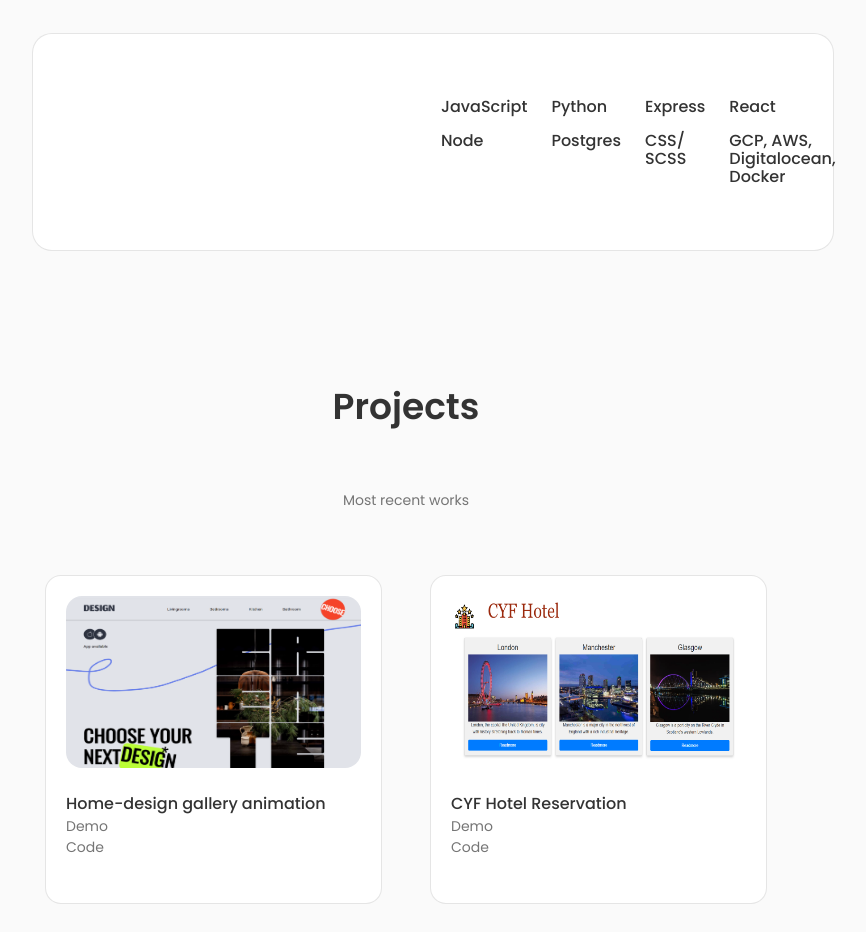
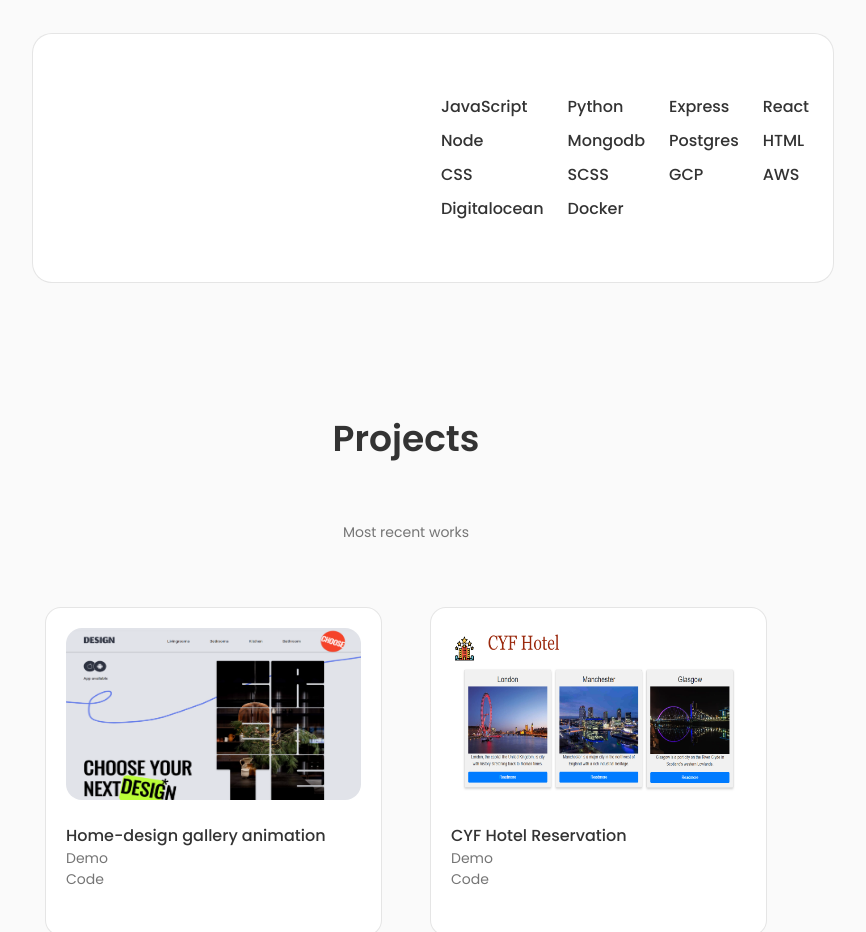
Before and after one commit to Meronggk/meron-portfolio, a React (Create React App) app: page / in a window 1280 px wide. Shown: the part 1900-2832 px from the top of the page, without its empty margins (234-1100 px from the left). Built offline with nearby package versions, Linux system fonts and the light colour scheme.

Commit message:
skills edited

```diff
--- a/src/components/skills/TechSkills.jsx
+++ b/src/components/skills/TechSkills.jsx
@@ -56,6 +56,15 @@ export const TechSkills = () => {
             <i class="bx bx-badge-check"></i>
 
             <div>
+              <h3 className="skills__name">Mongodb</h3>
+              <span className="skills__level">Intemediate</span>
+            </div>
+          </div>
+
+          <div className="skills__data">
+            <i class="bx bx-badge-check"></i>
+
+            <div>
               <h3 className="skills__name">Postgres</h3>
               <span className="skills__level">Basic</span>
             </div>
@@ -65,7 +74,16 @@ export const TechSkills = () => {
             <i class="bx bx-badge-check"></i>
 
             <div>
-              <h3 className="skills__name">CSS/ SCSS</h3>
+              <h3 className="skills__name">HTML</h3>
+              <span className="skills__level">Basic</span>
+            </div>
+          </div>
+
+          <div className="skills__data">
+            <i class="bx bx-badge-check"></i>
+
+            <div>
+              <h3 className="skills__name">CSS</h3>
               <span className="skills__level">Intemediate</span>
             </div>
           </div>
@@ -74,7 +92,43 @@ export const TechSkills = () => {
             <i class="bx bx-badge-check"></i>
 
             <div>
-              <h3 className="skills__name">GCP, AWS, Digitalocean, Docker</h3>
+              <h3 className="skills__name">SCSS</h3>
+              <span className="skills__level">Intemediate</span>
+            </div>
+          </div>
+
+          <div className="skills__data">
+            <i class="bx bx-badge-check"></i>
+
+            <div>
+              <h3 className="skills__name">GCP</h3>
+              <span className="skills__level">Intemediate</span>
+            </div>
+          </div>
+
+          <div className="skills__data">
+            <i class="bx bx-badge-check"></i>
+
+            <div>
+              <h3 className="skills__name">AWS</h3>
+              <span className="skills__level">Intemediate</span>
+            </div>
+          </div>
+
+          <div className="skills__data">
+            <i class="bx bx-badge-check"></i>
+
+            <div>
+              <h3 className="skills__name">Digitalocean</h3>
+              <span className="skills__level">Intemediate</span>
+            </div>
+          </div>
+
+          <div className="skills__data">
+            <i class="bx bx-badge-check"></i>
+
+            <div>
+              <h3 className="skills__name">Docker</h3>
               <span className="skills__level">Intemediate</span>
             </div>
           </div>
```
